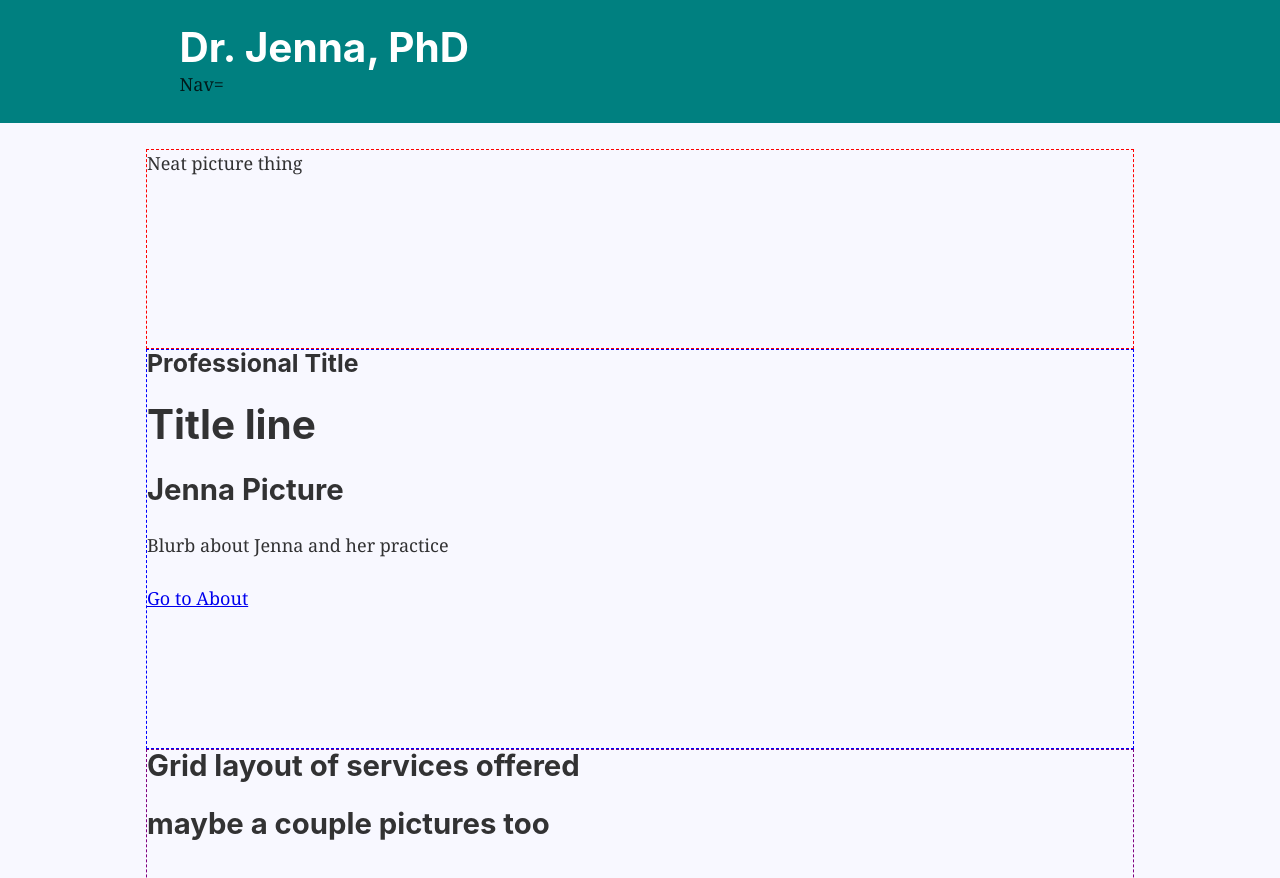
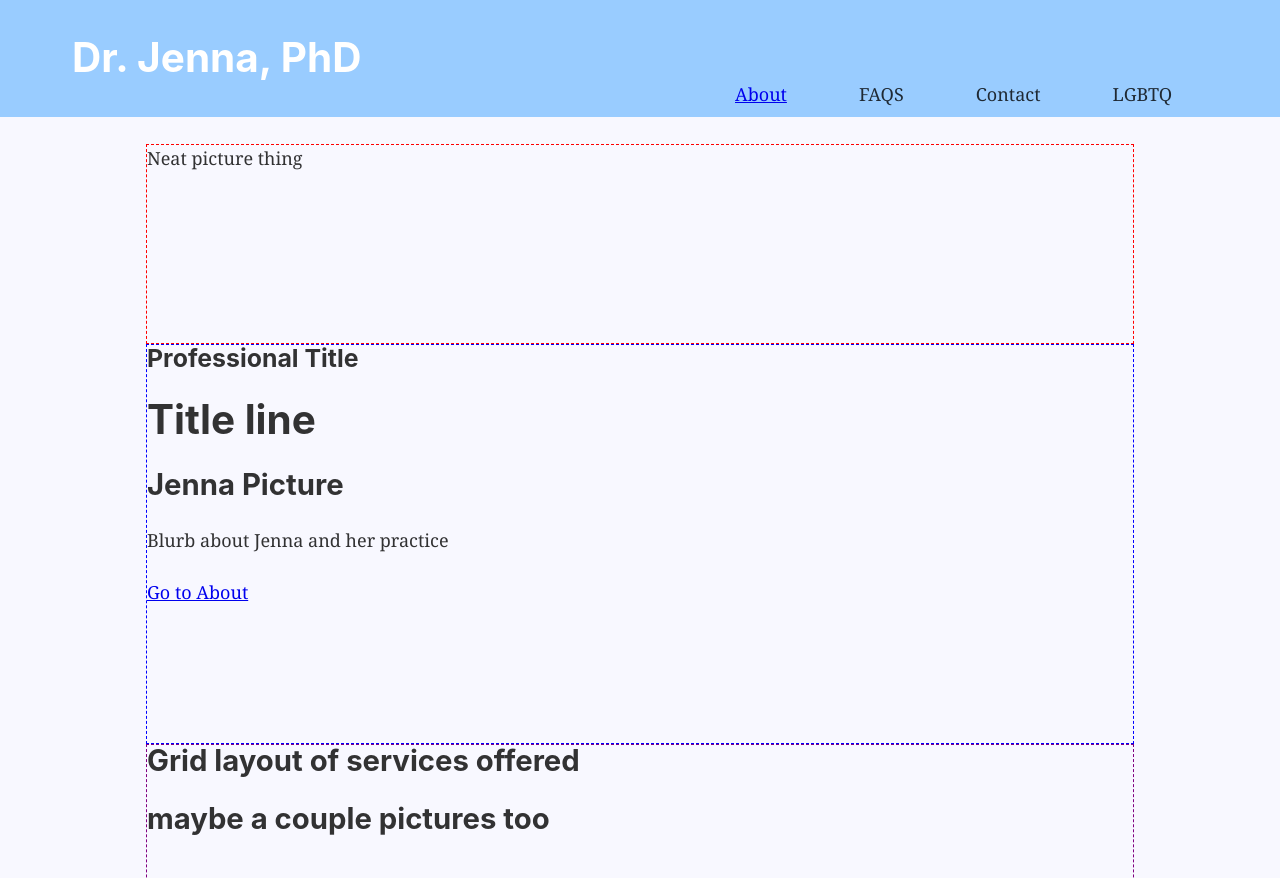
Before and after one commit to brac/drjenna, a Gatsby site in the folder dr-jenna/: page / in a window 1280 px wide. Shown: the top 878 px of the page. Built offline with nearby package versions, Linux system fonts and the light colour scheme; Gatsby itself is replaced by a stand-in of ours.

Commit message:
header and styling

```diff
--- a/dr-jenna/src/components/header.js
+++ b/dr-jenna/src/components/header.js
@@ -1,33 +1,44 @@
 import { Link } from "gatsby"
 import PropTypes from "prop-types"
 import React from "react"
+import headerStyles from "./header.module.css"
 
 const Header = ({ siteTitle }) => (
-  <header
-    style={{
-      background: `teal`,
-      marginBottom: `1.45rem`,
-    }}
-  >
-    <div
-      style={{
-        margin: `0 auto`,
-        maxWidth: 960,
-        padding: `1.45rem 1.0875rem`,
-      }}
-    >
-      <h1 style={{ margin: 0 }}>
+  <header>
+    <div className={headerStyles.header_container}>
+      <h1>
         <Link
+          className={headerStyles.header_main_text}
           to="/"
-          style={{
-            color: `white`,
-            textDecoration: `none`,
-          }}
         >
           {siteTitle}
         </Link>
       </h1>
-      <div>Nav=</div>
+
+
+        <ul
+          className={headerStyles.header_nav}
+        >
+          <li>
+            <p><Link to="/about/">About</Link></p>
+          </li>
+          <li>
+            <p>
+              FAQS
+            </p>
+          </li>
+          <li>
+            <p>
+              Contact
+            </p>
+          </li>
+          <li>
+            <p>
+              LGBTQ
+            </p>
+          </li>
+        </ul>
+
     </div>
   </header>
 )
--- /dev/null
+++ b/dr-jenna/src/components/header.module.css
@@ -0,0 +1,35 @@
+header {
+    background: #99ccff;
+    margin-bottom: 1.5rem;
+}
+
+header.h1{
+    color: red;
+}
+
+.header_container {
+    margin: 0 3rem;
+    max-width: 1024;
+    padding: 2rem 1rem;
+}
+
+.header_container > h1 {
+    margin: 0;
+    display: flex; /* This doesn't work yet */
+}
+
+.header_main_text {
+    color: white;
+    text-decoration: none;
+}
+
+.header_nav{
+    list-style-type: none;
+    float: right;
+
+}
+
+.header_nav li {
+    float: left;
+    padding: 0 2rem;
+}
```
Also changed, not shown: dr-jenna/src/pages/contact.js (added), dr-jenna/src/pages/faqs.js (added), dr-jenna/src/pages/lgbtq.js (added).
